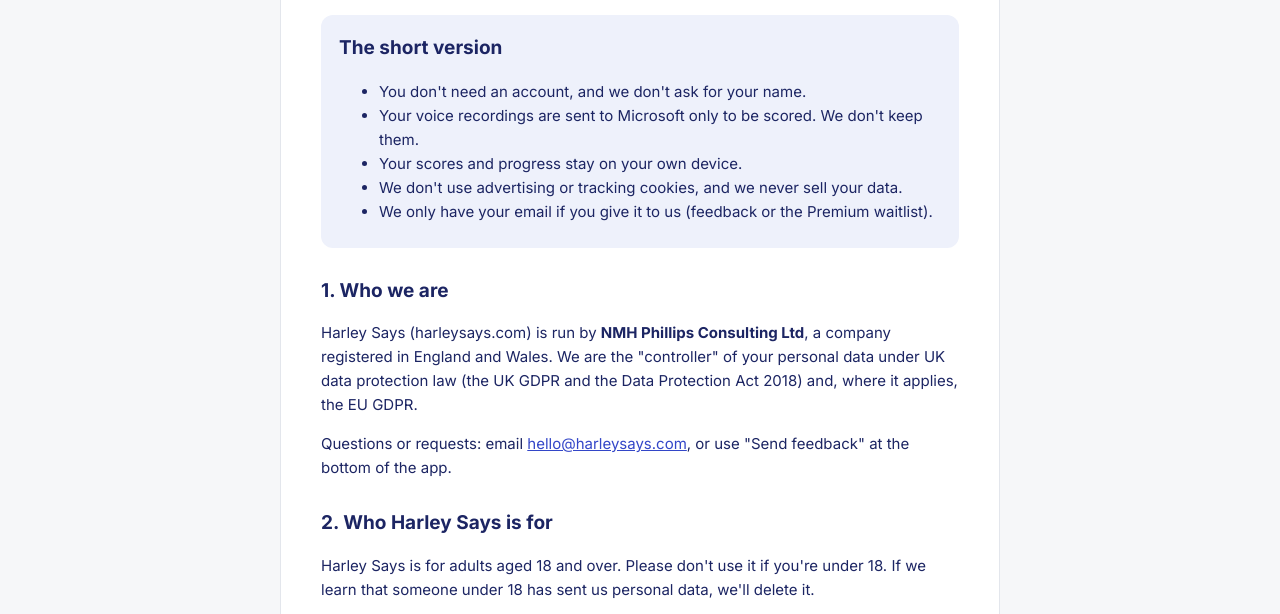
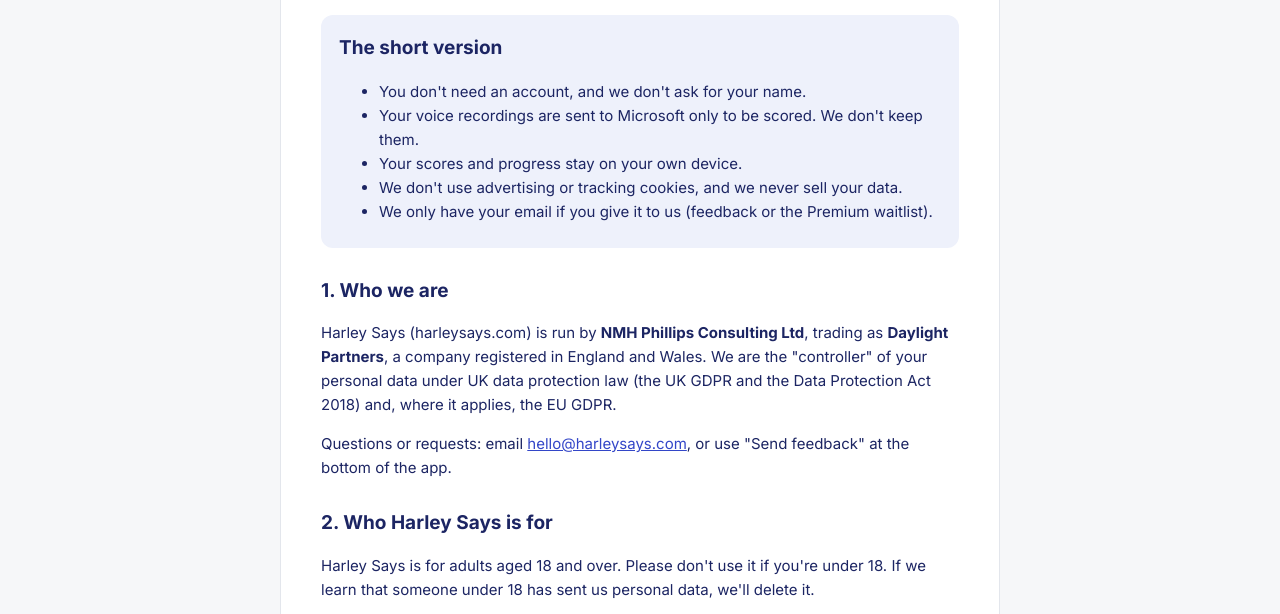
Before and after one commit to nmh-phillips/sayitright, a website: page privacy.html in a window 1280 px wide. Shown: the part 186-800 px from the top of the page. Drawn offline with Linux system fonts and the light colour scheme.

Commit message:
Legal pages: NMH Phillips Consulting Ltd trading as Daylight Partners
Co-Authored-By: Claude Opus 5.5 <noreply@anthropic.com>
Claude-Session: https://claude.ai/code/session_01FdWPR9SCmdGwFqjUJmV89C

```diff
--- a/privacy.html
+++ b/privacy.html
@@ -28,7 +28,7 @@
 </div>
 
 <h2>1. Who we are</h2>
-<p>Harley Says (harleysays.com) is run by <b>NMH Phillips Consulting Ltd</b>, a company registered in England and Wales. We are the "controller" of your personal data under UK data protection law (the UK GDPR and the Data Protection Act 2018) and, where it applies, the EU GDPR.</p>
+<p>Harley Says (harleysays.com) is run by <b>NMH Phillips Consulting Ltd</b>, trading as <b>Daylight Partners</b>, a company registered in England and Wales. We are the "controller" of your personal data under UK data protection law (the UK GDPR and the Data Protection Act 2018) and, where it applies, the EU GDPR.</p>
 <p>Questions or requests: email <a href="mailto:hello@harleysays.com">hello@harleysays.com</a>, or use "Send feedback" at the bottom of the app.</p>
 
 <h2>2. Who Harley Says is for</h2>
```
Also changed, not shown: terms.html (+1 -1 lines).
